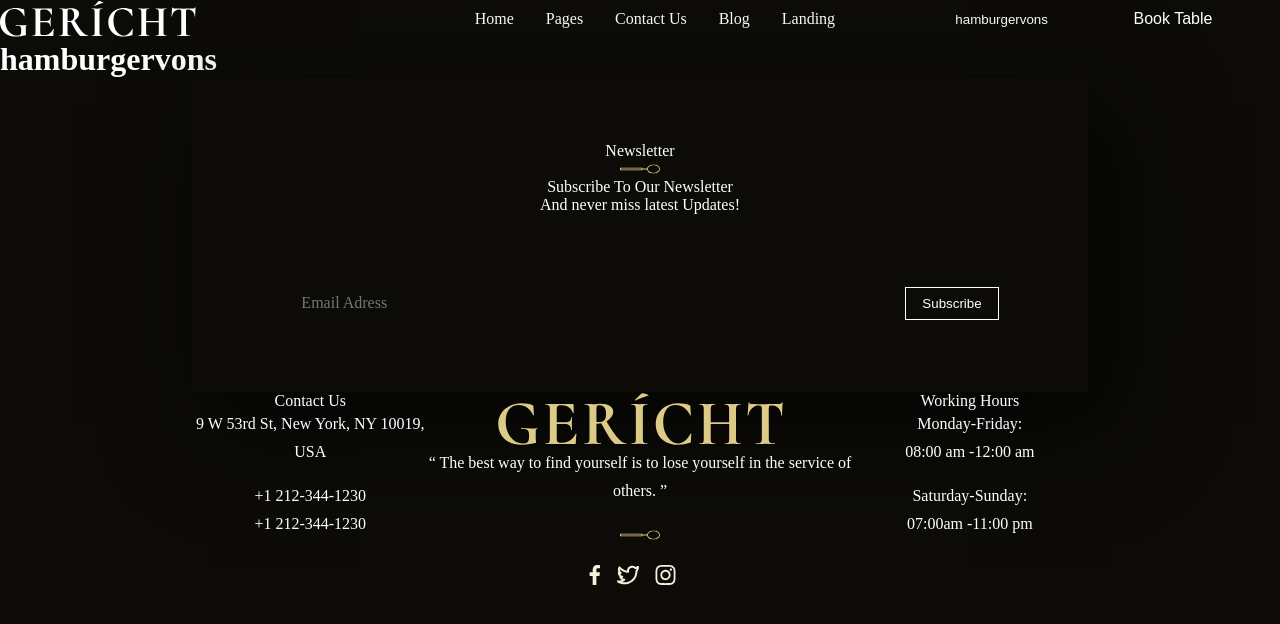
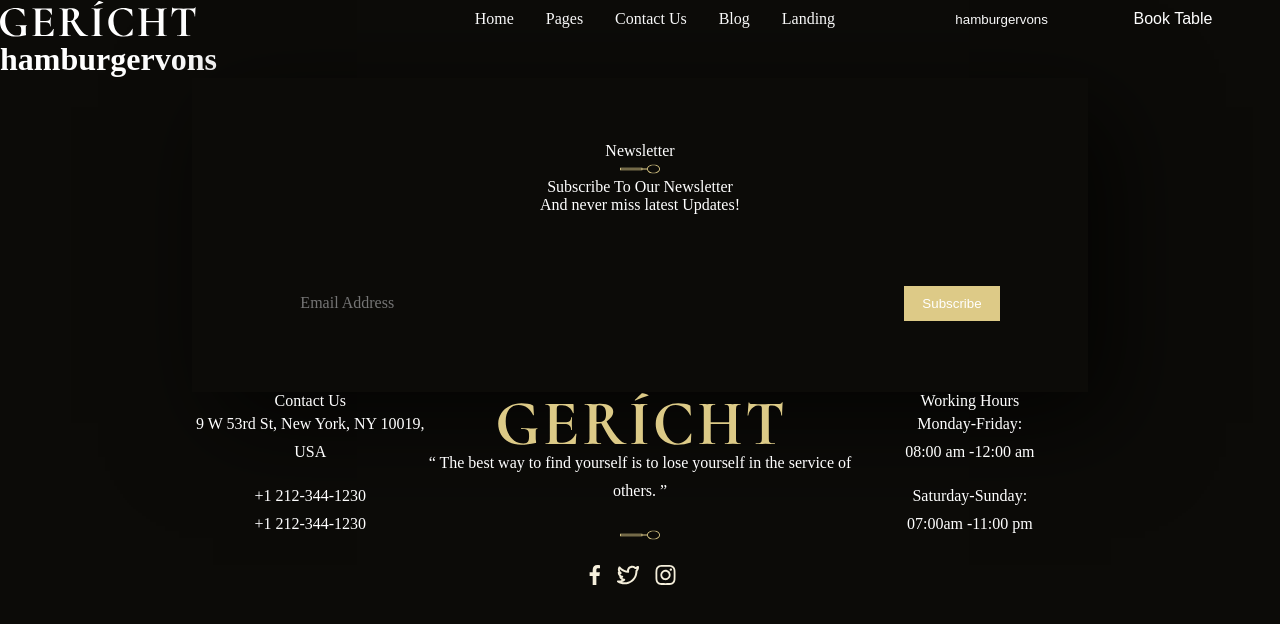
Before and after one commit to irvancolz/gericht-restaurant, a Next.js app: page / in a window 1280 px wide. Shown: the top 624 px of the page. Built offline with nearby package versions, Linux system fonts and the light colour scheme; a web font is replaced by a local one.

Commit message:
create input components

```diff
--- a/components/index.tsx
+++ b/components/index.tsx
@@ -2,10 +2,12 @@ import Text from "./text";
 import  Section  from "./section";
 import Button from "./button";
 import Heading from "./heading";
+import Input from "./input";
 
 export const Components ={
     Text,
     Section,
     Button,
-    Heading
+    Heading,
+    Input,
 }
--- /dev/null
+++ b/components/input/index.tsx
@@ -0,0 +1,22 @@
+import { CSS } from "@stitches/react";
+import { forwardRef } from "react";
+import { InputStyles, InputVariants } from "./input.style";
+
+interface InputProps extends InputVariants{
+    css?: CSS;
+    className?: string;
+}
+
+const inputClasses = 'custom-input'
+
+const Input = forwardRef<HTMLInputElement, InputProps>(({type, className, ...rest}, ref)=>{
+    function classes(){
+        return `${inputClasses} ${className ? className : ''}`;
+    }
+    return(
+        <InputStyles ref={ref} className={classes()} {...rest} />
+    );
+});
+
+Input.displayName = 'Input';
+export default Input;
--- /dev/null
+++ b/components/input/input.style.ts
@@ -0,0 +1,10 @@
+import { ComponentProps } from "@stitches/react";
+import { styled } from "../../stitches.config";
+
+export const InputStyles =  styled('input',{
+    border: '1px solid red',
+    color: '$goldCol1',
+    backgroundColor: 'red',
+});
+
+export type InputVariants = ComponentProps<typeof InputStyles>;
--- a/stitches.config.ts
+++ b/stitches.config.ts
@@ -21,6 +21,7 @@ export const { styled, getCssText, css } = createStitches({
       grayCol3: "#dcca8733",
       shadowCol: "rgba(0, 0, 0, 0.7)",
       textCol: "white",
+      clear: 'transparent',
     },
     fontSizes: {
       'sm': "16px",
--- a/ui/footer/footer-form.tsx
+++ b/ui/footer/footer-form.tsx
@@ -3,13 +3,15 @@ import formCss from "./fotrfrm.module.css";
 import Text from "../../components/text";
 import spoon from "../../public/assets/global/spoon-logo.svg";
 import Image from "next/image";
-import Button from "../../components/button";
 import { SyntheticEvent } from "react";
+import { Components } from "../../components";
 
 export function FooterForm() {
   function handleSubmit(e: SyntheticEvent) {
     e.preventDefault();
+    console.log('ok')
   }
+  const {Button, Input} = Components;
   return (
     <section className={styles.container}>
       <div className={formCss.header}>
@@ -26,10 +28,8 @@ export function FooterForm() {
       </div>
       <div className={formCss.formC}>
         <form className={formCss.form} onSubmit={(e) => handleSubmit(e)}>
-          <input type="email" required placeholder="Email Adress" />
-          <Button css={{
-            border: '1px solid #fff'
-          }} >
+          <Input type={'email'} required placeholder='Email Address'/>
+          <Button type="submit" variant='primary'>
             Subscribe
           </Button>
         </form>
```
